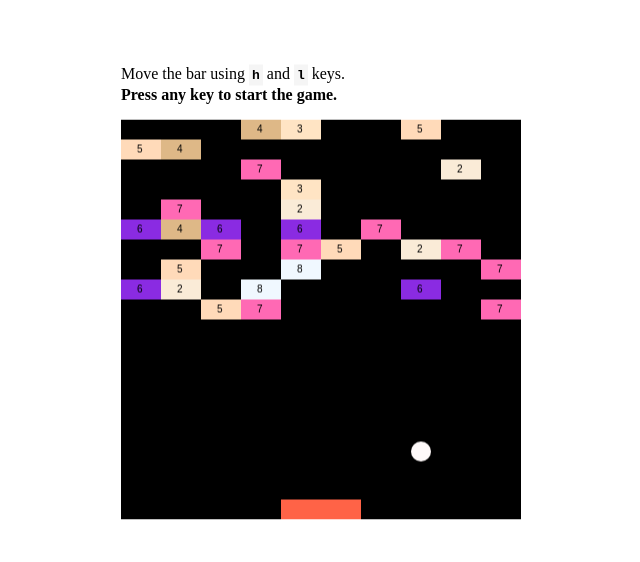
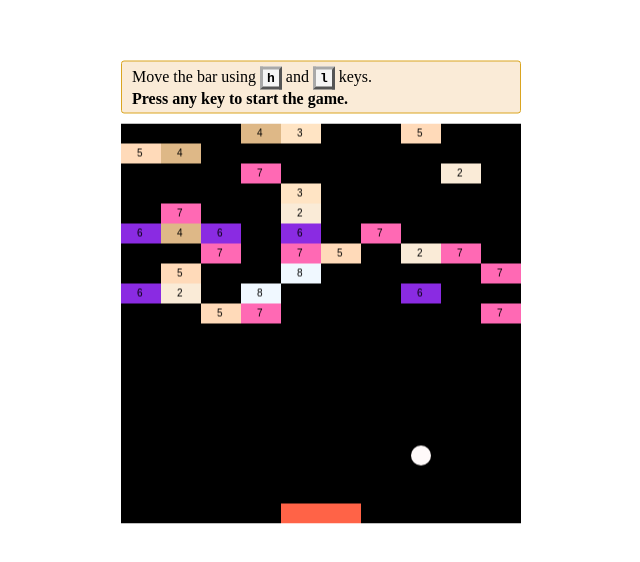
Before and after one commit to san650/arkanoid, a plain HTML site: page index.html in a window 1280 px wide. Shown: the part 114-676 px from the top of the page, without its empty margins (319-959 px from the left). Drawn offline with Linux system fonts and the light colour scheme.

Commit message:
Style the message

```diff
--- a/index.html
+++ b/index.html
@@ -9,11 +9,19 @@
         left: 50%;
         transform: translate(-50%, -50%);
       }
+      p {
+        padding: 5px 10px;
+        border: 1px solid goldenrod;
+        border-radius: 3px;
+        margin-bottom: 10px;
+        background-color: antiquewhite;
+      }
       code {
         display: inline-block;
-        padding: 3px;
+        padding: 1px 4px;
         background-color: whitesmoke;
         font-weight: bold;
+        border: 3px outset darkgray;
       }
     </style>
   </head>
```
